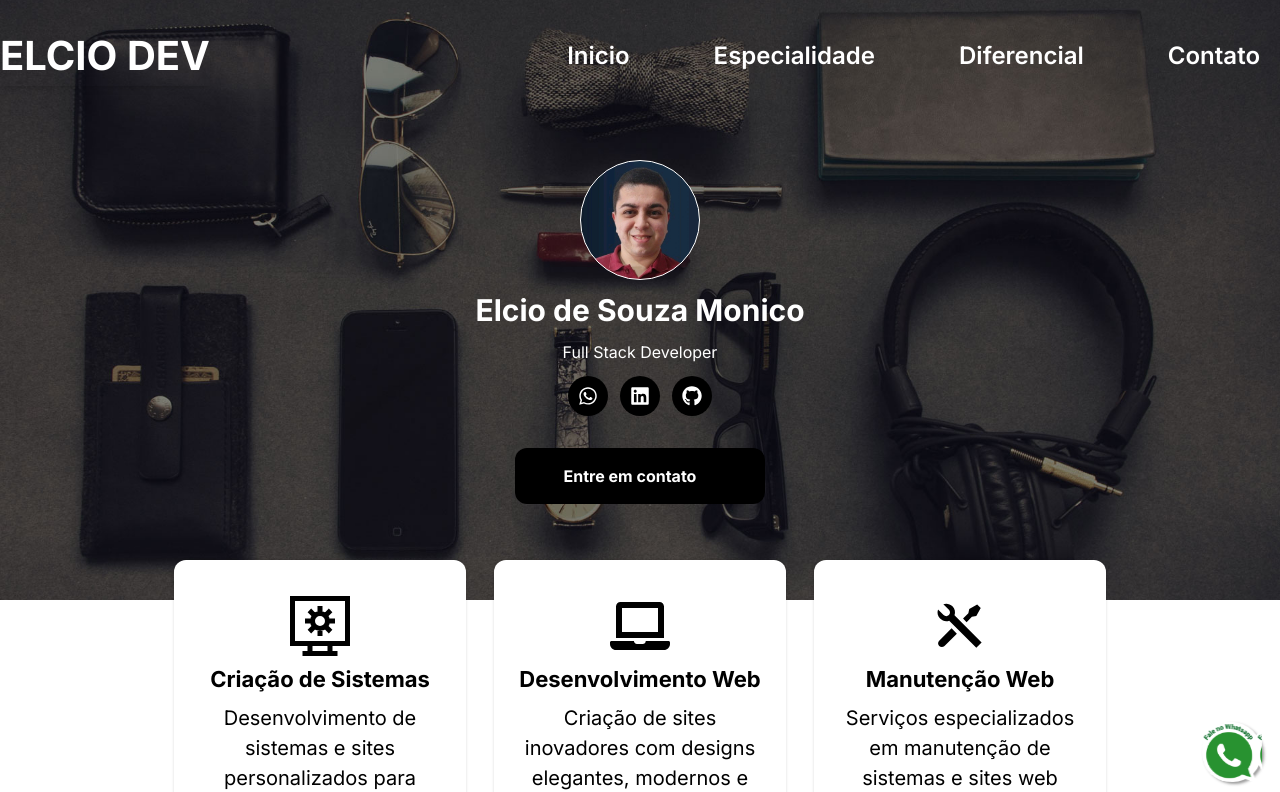
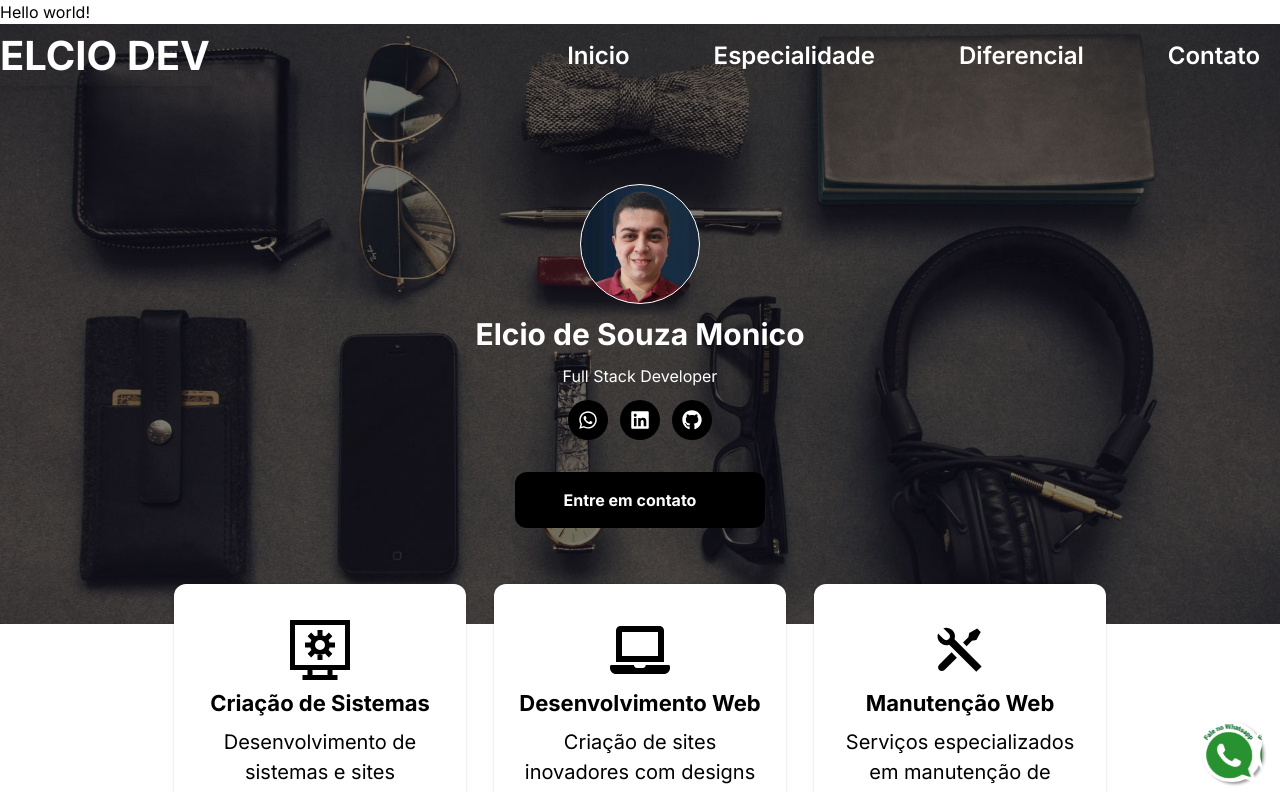
Before and after one commit to ElcioSouza/myportfolio, a Next.js app: page / in a window 1280 px wide. Shown: the top 792 px of the page. Built offline with nearby package versions, Linux system fonts and the light colour scheme.

Commit message:
portfolio

```diff
--- a/src/app/layout.tsx
+++ b/src/app/layout.tsx
@@ -4,7 +4,7 @@ import "./globals.css";
 import Header from "@/components/Header";
 import { ItemMenu } from "@/constant/ItemMenu";
 import Footer from "@/components/Footer";
-import Head from "next/head";
+import { HeadPage } from "@/components/Head";
 const inter = Inter({ subsets: ["latin"] });
 
 export const dynamic = "force-dynamic";
@@ -39,10 +39,7 @@ export default function RootLayout({
 }>) {
   return (
     <html lang="pt-br" className={`${inter.className}`}>
-      <Head>
-        <link rel="icon" sizes="364x364" href="/logo.png" />
-        <meta property="og:image"  content="/logo.png" />
-      </Head>
+      <HeadPage />
       <body className="bg-white">
         <Header active={true} ItemMenu={ItemMenu} />
         {children}
--- /dev/null
+++ b/src/components/Head/index.tsx
@@ -0,0 +1,12 @@
+import Head from 'next/head'
+
+export function HeadPage() {
+  return (
+    <>
+      <Head>
+        <meta property="og:title" content="My page title" key="title" />
+      </Head>
+      <p>Hello world!</p>
+    </>
+  )
+}
```
